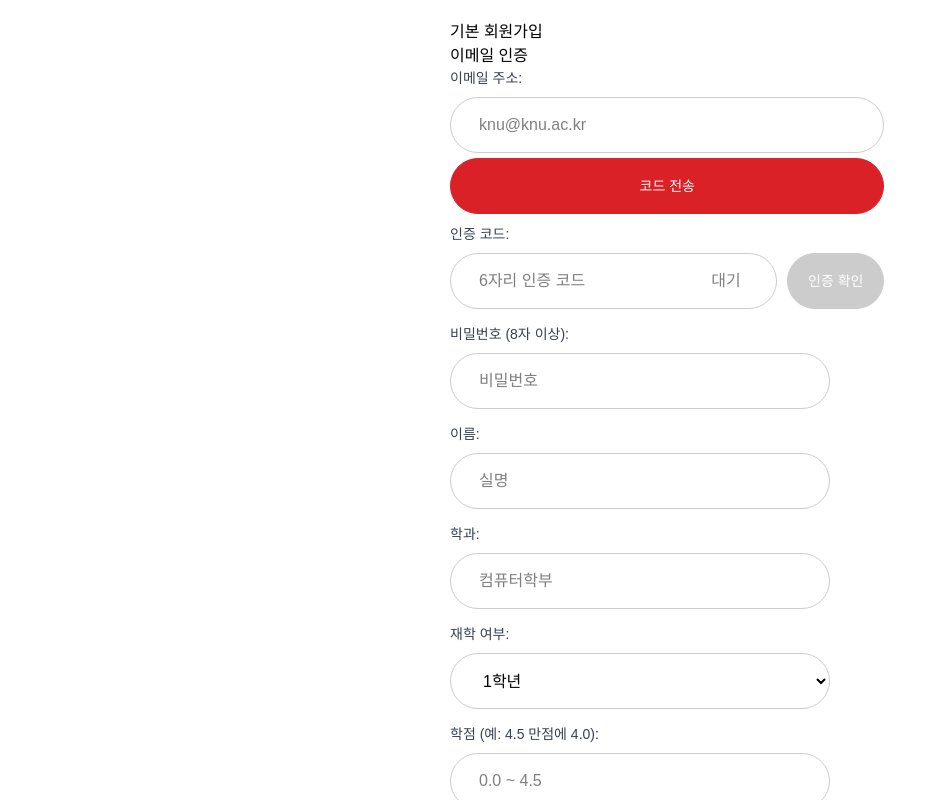
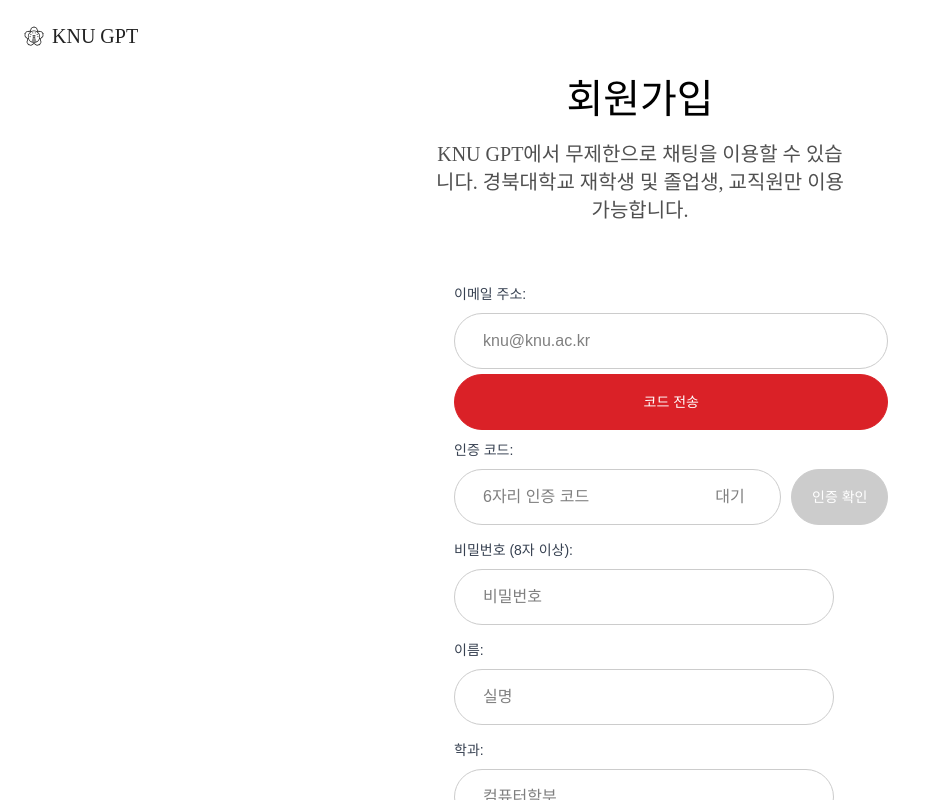
Before and after one commit to KNU-GPT1/KNU-GPT-FE, a React (Vite) app: page /signup in a window 1280 px wide. Shown: the top 800 px of the page, without its empty margins (0-927 px from the left). Built offline with nearby package versions, Linux system fonts and the light colour scheme; no server answers.

Commit message:
디자인 추가

```diff
--- a/src/pages/SignupPage.tsx
+++ b/src/pages/SignupPage.tsx
@@ -205,14 +205,42 @@
   };
 
   return (
-    <div className="signup-container">
-      <h1>기본 회원가입</h1>
+
+
+    <div className="w-full min-h-screen bg-white flex flex-col items-center relative">
+
+
+      <div className="w-full h-[72px] px-6 py-4 absolute top-0 left-0 flex items-center gap-2.5 bg-white ">
+        <div className="relative h-7 flex items-center gap-2">
+        <img src="/knu.svg" alt="KNU GPT Logo" className="w-5 h-5 shrink-0" />
+          <div className="text-[#222222] text-xl font-normal font-['KNU_TRUTH']">KNU GPT</div>
+        </div>
+      </div>
+
+         <div className="flex-1 w-full flex justify-center items-center pt-[72px] pb-10">
+        <div className="w-[412px] flex flex-col items-start gap-10">
+
+
+          <div className="self-stretch flex flex-col items-center gap-3">
+            <div className="self-stretch text-center text-black text-[40px] font-medium font-['Pretendard'] leading-[56px]">회원가입</div>
+            <div className="self-stretch text-center text-[#505050] text-xl font-normal font-['Pretendard'] leading-7">
+                KNU GPT에서 무제한으로 채팅을 이용할 수 있습니다.
+                경북대학교 재학생 및 졸업생, 교직원만 이용 가능합니다.
+            </div>
+          </div>
+
+
+      <div className="self-stretch flex flex-col items-start gap-2">
+
+
+
+
+      <div className="signup-container">
       <form onSubmit={handleSubmit}>
         {errors.general && <p className="error-message" style={{ marginBottom: '15px' }}>{errors.general}</p>}
 
         {/* 1. 이메일 주소 (인증 필요) */}
         <fieldset className="form-field-group">
-          <legend>이메일 인증</legend>
           <label htmlFor="email">이메일 주소:</label>
             <input
               type="email"
@@ -378,5 +406,9 @@
         </button>
       </form>
     </div>
+    </div>
+    </div>
+    </div>
+    </div>
   );
 }
```
